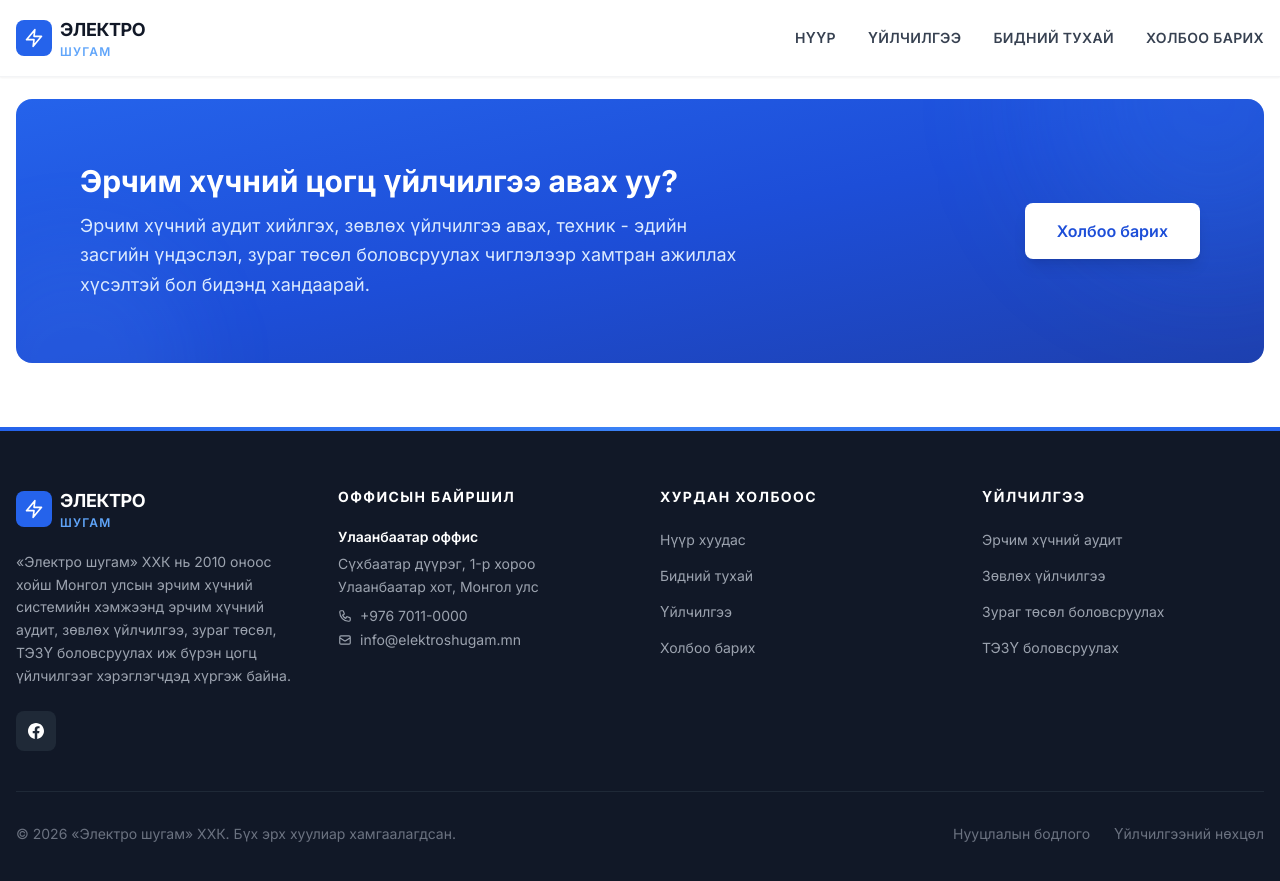
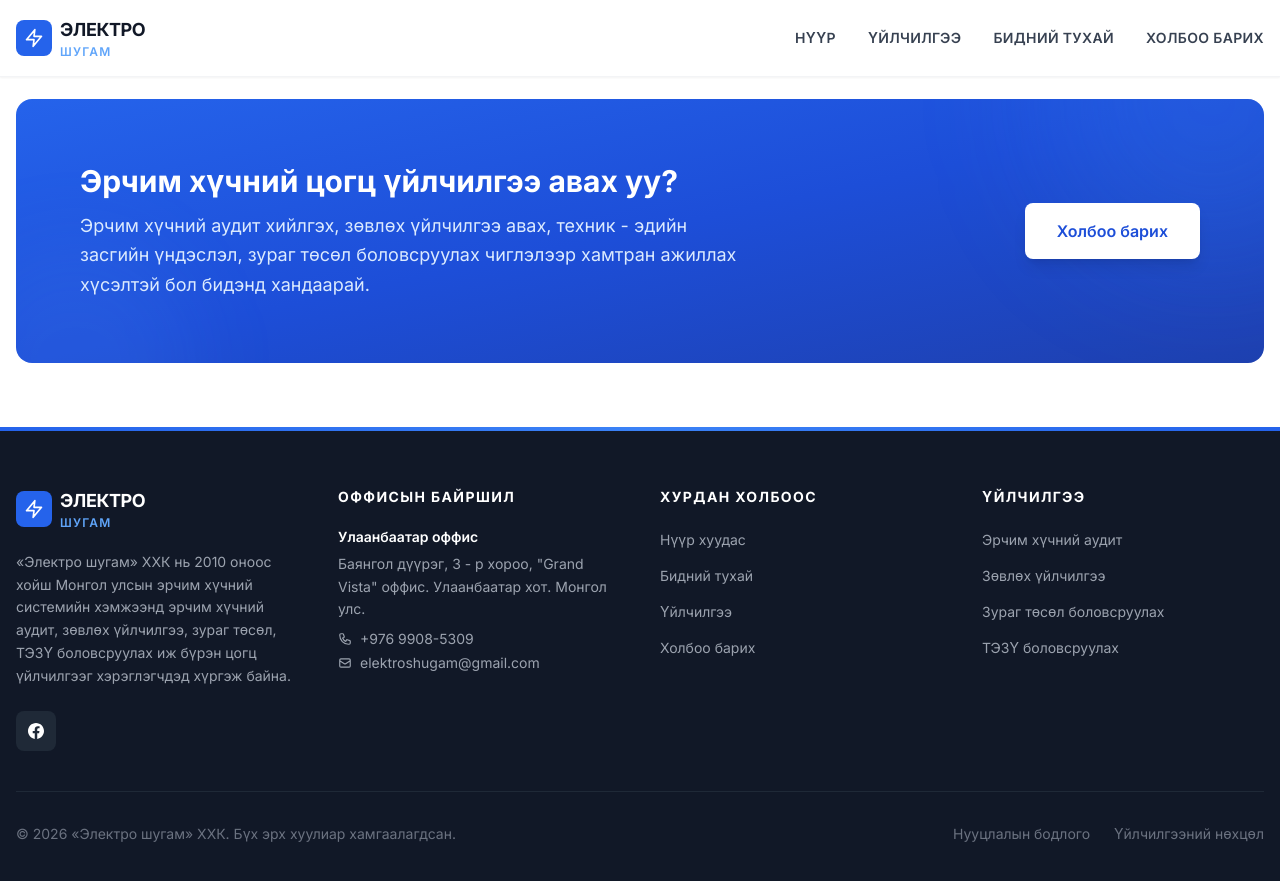
Before and after one commit to electroshugam/electroshugam_web_new, a Jekyll site: the page built from index.html, in a window 1280 px wide and 900 px high, scrolled down 4052 px. Shown: the top 881 px of the window. Built offline with Jekyll 4.4.1, drawn with Linux system fonts in a browser that asks for light colours; nearby versions of some CDN libraries.

Commit message:
fig update

```diff
--- a/_includes/footer.html
+++ b/_includes/footer.html
@@ -39,16 +39,15 @@
           <div class="space-y-6">
             <div>
               <p class="font-semibold text-white text-sm mb-1.5">Улаанбаатар оффис</p>
-              <p class="text-gray-400 text-sm mb-2 whitespace-pre-line leading-relaxed">Сүхбаатар дүүрэг, 1-р хороо
-Улаанбаатар хот, Монгол улс</p>
+              <p class="text-gray-400 text-sm mb-2 whitespace-pre-line leading-relaxed">Баянгол дүүрэг, 3 - р хороо, "Grand Vista" оффис. Улаанбаатар хот. Монгол улс.</p>
               <div class="space-y-1">
                 <a href="tel:+97670110000" class="text-gray-400 hover:text-blue-400 text-sm flex items-center gap-2 transition-colors">
                   <svg class="w-3.5 h-3.5 flex-shrink-0" fill="none" stroke="currentColor" stroke-width="2" viewBox="0 0 24 24"><path stroke-linecap="round" stroke-linejoin="round" d="M3 5a2 2 0 012-2h3.28a1 1 0 01.948.684l1.498 4.493a1 1 0 01-.502 1.21l-2.257 1.13a11.042 11.042 0 005.516 5.516l1.13-2.257a1 1 0 011.21-.502l4.493 1.498a1 1 0 01.684.949V19a2 2 0 01-2 2h-1C9.716 21 3 14.284 3 5z"/></svg>
-                  +976 7011-0000
+                  +976 9908-5309
                 </a>
                 <a href="mailto:info@elektroshugam.mn" class="text-gray-400 hover:text-blue-400 text-sm flex items-center gap-2 transition-colors">
                   <svg class="w-3.5 h-3.5 flex-shrink-0" fill="none" stroke="currentColor" stroke-width="2" viewBox="0 0 24 24"><path stroke-linecap="round" stroke-linejoin="round" d="M3 8l7.89 5.26a2 2 0 002.22 0L21 8M5 19h14a2 2 0 002-2V7a2 2 0 00-2-2H5a2 2 0 00-2 2v10a2 2 0 002 2z"/></svg>
-                  info@elektroshugam.mn
+                  elektroshugam@gmail.com
                 </a>
               </div>
             </div>
--- a/index.html
+++ b/index.html
@@ -90,7 +90,7 @@
         </div>
         <div class="p-6">
           <h3 class="text-lg font-bold mb-2 text-gray-900 group-hover:text-blue-600 transition-colors">Эрчим хүчний аудит хийх</h3>
-          <p class="text-gray-500 text-sm leading-relaxed mb-4">Эрчим хүчний аудит гэдэг нь айл өрх, албан байгууллага болон үйлдвэрийн газруудын цахилгаан байгууламжийн эрчим хүчний хэрэглээ, үр ашиг, алдагдлыг нарийвчлан судлаж дүн шинжилгээ хийдэг мэргэжлийн үйлчилгээ юм.</p>
+          <p class="text-gray-500 text-sm text-justify leading-relaxed mb-4">Эрчим хүчний аудит гэдэг нь айл өрх, албан байгууллага болон үйлдвэрийн газруудын цахилгаан байгууламжийн эрчим хүчний хэрэглээ, үр ашиг, алдагдлыг нарийвчлан судлаж дүн шинжилгээ хийдэг мэргэжлийн үйлчилгээ юм.</p>
           <a href="{{ '/services/' | relative_url }}" class="inline-flex items-center text-blue-600 hover:text-blue-700 font-semibold text-sm group/link">
             Дэлгэрэнгүй
             <svg class="w-4 h-4 ml-1 group-hover/link:translate-x-1 transition-transform" fill="none" stroke="currentColor" stroke-width="2" viewBox="0 0 24 24"><path stroke-linecap="round" stroke-linejoin="round" d="M9 5l7 7-7 7"/></svg>
@@ -106,7 +106,7 @@
         </div>
         <div class="p-6">
           <h3 class="text-lg font-bold mb-2 text-gray-900 group-hover:text-blue-600 transition-colors">Зөвлөх үйлчилгээ үзүүлэх</h3>
-          <p class="text-gray-500 text-sm leading-relaxed mb-4">Зөвлөх үйлчилгээ гэдэг нь айл өрх, албан байгууллага болон үйлдвэрийн газруудад эрчим хүчний чиглэлээр тулгарч буй асуудлыг шийдвэрлэхэд туслах мэргэжлийн үйлчилгээ юм.</p>
+          <p class="text-gray-500 text-sm text-justify leading-relaxed mb-4">Зөвлөх үйлчилгээ гэдэг нь айл өрх, албан байгууллага болон үйлдвэрийн газруудад эрчим хүчний чиглэлээр тулгарч буй асуудлыг шийдвэрлэхэд туслах мэргэжлийн үйлчилгээ юм.</p>
           <a href="{{ '/services/' | relative_url }}" class="inline-flex items-center text-blue-600 hover:text-blue-700 font-semibold text-sm group/link">
             Дэлгэрэнгүй
             <svg class="w-4 h-4 ml-1 group-hover/link:translate-x-1 transition-transform" fill="none" stroke="currentColor" stroke-width="2" viewBox="0 0 24 24"><path stroke-linecap="round" stroke-linejoin="round" d="M9 5l7 7-7 7"/></svg>
@@ -122,7 +122,7 @@
         </div>
         <div class="p-6">
           <h3 class="text-lg font-bold mb-2 text-gray-900 group-hover:text-blue-600 transition-colors">Зураг, төсөл боловсруулах</h3>
-          <p class="text-gray-500 text-sm leading-relaxed mb-4">Эрчим хүчний зураг төсөл гэдэг нь тухайн байгууламжийг найдвартай элийн засгийн хувьд хямд зардлаар эрчим хүчээр хангах асуудлыг тодорхойлсон техникийн бичиг баримтын иж бүрдэл юм.</p>
+          <p class="text-gray-500 text-sm text-justify leading-relaxed mb-4"> Эрчим хүчний зураг төсөл гэдэг нь тухайн байгууламжийг найдвартай элийн засгийн хувьд хямд зардлаар эрчим хүчээр хангах асуудлыг тодорхойлсон техникийн бичиг баримтын иж бүрдэл юм.</p>
           <a href="{{ '/services/' | relative_url }}" class="inline-flex items-center text-blue-600 hover:text-blue-700 font-semibold text-sm group/link">
             Дэлгэрэнгүй
             <svg class="w-4 h-4 ml-1 group-hover/link:translate-x-1 transition-transform" fill="none" stroke="currentColor" stroke-width="2" viewBox="0 0 24 24"><path stroke-linecap="round" stroke-linejoin="round" d="M9 5l7 7-7 7"/></svg>
@@ -138,7 +138,7 @@
         </div>
         <div class="p-6">
           <h3 class="text-lg font-bold mb-2 text-gray-900 group-hover:text-blue-600 transition-colors">ТЭЗҮ боловсруулах</h3>
-          <p class="text-gray-500 text-sm leading-relaxed mb-4">Техник эдийн засгийн үндэслэл (ТЭЗҮ) нь нийгэм эдийн засгийн хувьд тухайн төсөл хэрэгжих боломжтой эсэх хөрөнгө оруулалтаа хэрхэн нөхөхийг тооцсон судалгаа шинжилгээний цогц материал юм</p>
+          <p class="text-gray-500 text-sm text-justify  mb-4">  Техник эдийн засгийн үндэслэл (ТЭЗҮ) нь нийгэм эдийн засгийн хувьд тухайн төсөл хэрэгжих боломжтой эсэх хөрөнгө оруулалтаа хэрхэн нөхөхийг тооцсон судалгаа шинжилгээний цогц материал юм</p>
           <a href="{{ '/services/' | relative_url }}" class="inline-flex items-center text-blue-600 hover:text-blue-700 font-semibold text-sm group/link">
             Дэлгэрэнгүй
             <svg class="w-4 h-4 ml-1 group-hover/link:translate-x-1 transition-transform" fill="none" stroke="currentColor" stroke-width="2" viewBox="0 0 24 24"><path stroke-linecap="round" stroke-linejoin="round" d="M9 5l7 7-7 7"/></svg>
```
